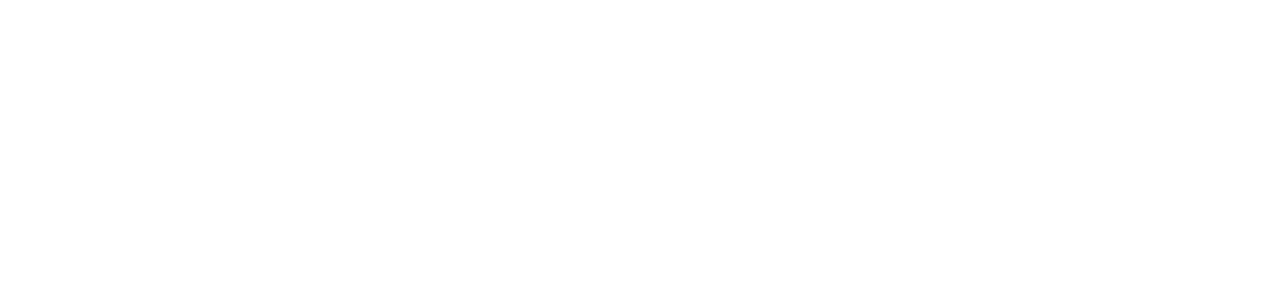
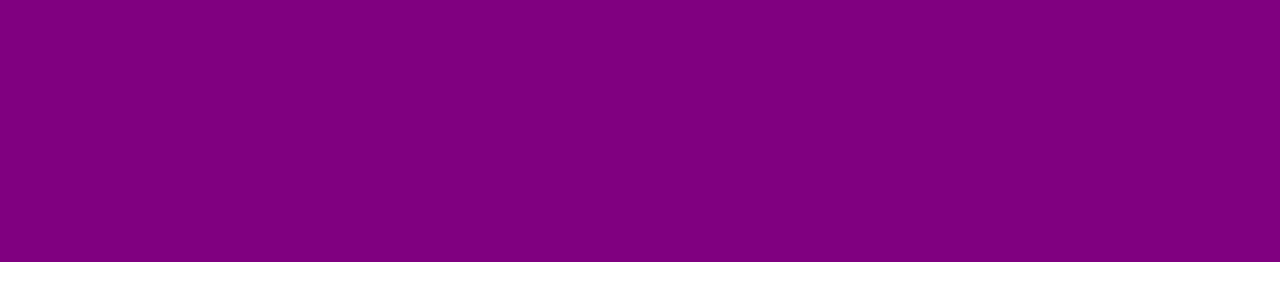
Before and after one commit to GianniPio/proj-html-vuejs, a Vue app: page / in a window 1280 px wide. Shown: the part 338-638 px from the top of the page. Built offline with nearby package versions, Linux system fonts and the light colour scheme.

Commit message:
add header

```diff
--- a/src/App.vue
+++ b/src/App.vue
@@ -1,27 +1,23 @@
 <template>
-  <div id="app">
-    <HelloWorld/>
-  </div>
+  <SeoHeader/>
 </template>
 
 <script>
-import HelloWorld from './components/HelloWorld.vue'
+import SeoHeader from './components/SeoHeader.vue'
 
 export default {
   name: 'App',
   components: {
-    HelloWorld
+    SeoHeader
   }
 }
 </script>
 
 <style lang="scss">
-#app {
-  font-family: Avenir, Helvetica, Arial, sans-serif;
-  -webkit-font-smoothing: antialiased;
-  -moz-osx-font-smoothing: grayscale;
-  text-align: center;
-  color: #2c3e50;
-  margin-top: 60px;
+
+* {
+  margin: 0;
+  padding: 0;
+  box-sizing: border-box;
 }
 </style>
--- /dev/null
+++ b/src/components/SeoHeader.vue
@@ -0,0 +1,33 @@
+<template>
+    <!-- hedaer -->
+    <header>
+
+        <!-- logo -->
+        <div>
+            <!-- <img src="../../src/assets/images/logo_seo_w_2x.png" alt="Logo della pagina"> -->
+        </div>
+
+        <!-- Menu -->
+        <div>
+
+        </div>
+
+    </header>
+
+
+</template>
+
+<script>
+export default {
+  name: 'SeoHeader',
+}
+</script>
+
+<style scoped lang="scss">
+
+header {
+    background-color: purple;
+    height: 600px;
+}
+
+</style>
```
